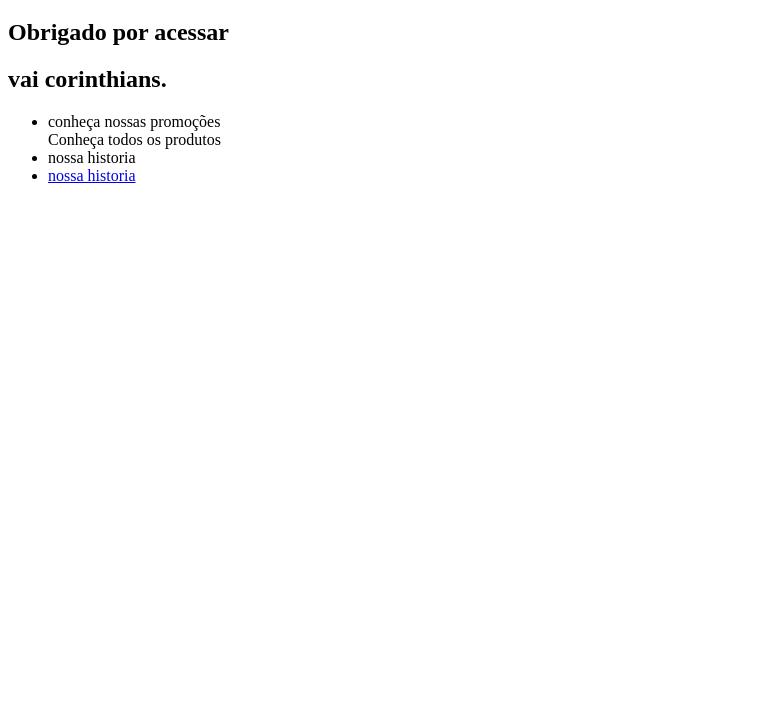
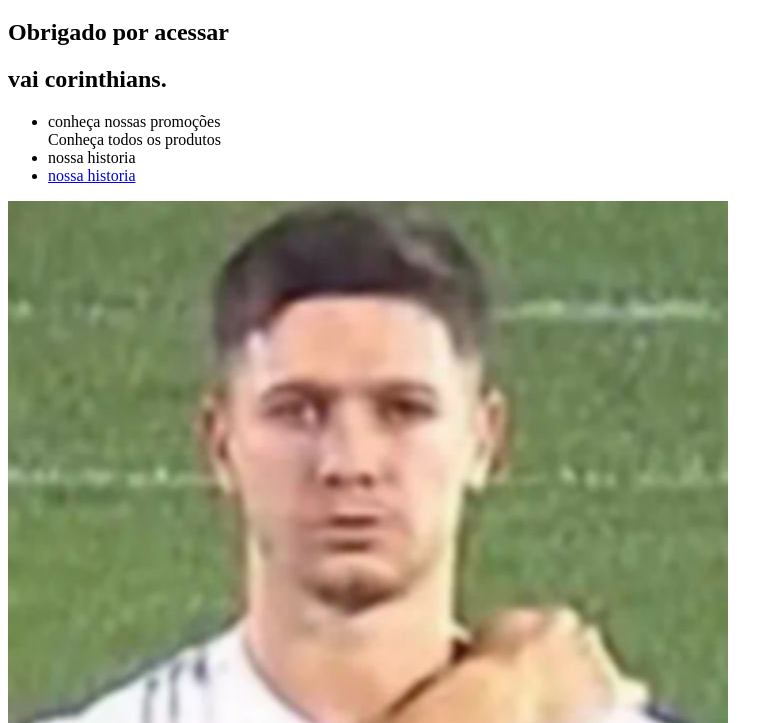
Before and after one commit to LucasGomes2009/LucasGomes2009.github.io, a plain HTML site: page index.html in a window 1280 px wide. Shown: the part 61-784 px from the top of the page, without its empty margins (0-783 px from the left). Drawn offline with Linux system fonts and the light colour scheme.

Commit message:
gordarro

```diff
--- a/index.html
+++ b/index.html
@@ -13,6 +13,7 @@
 <li>nossa historia</li>
 <li> <a href="sobre.html">nossa historia</a></li>
 </ul>
+<img src="156022e6c7a30a8a8083fa4f555aea3c.jpg">
 </body>
 <footer></footer>
 </html>
```
Also changed, not shown: 156022e6c7a30a8a8083fa4f555aea3c.jpg (added).
